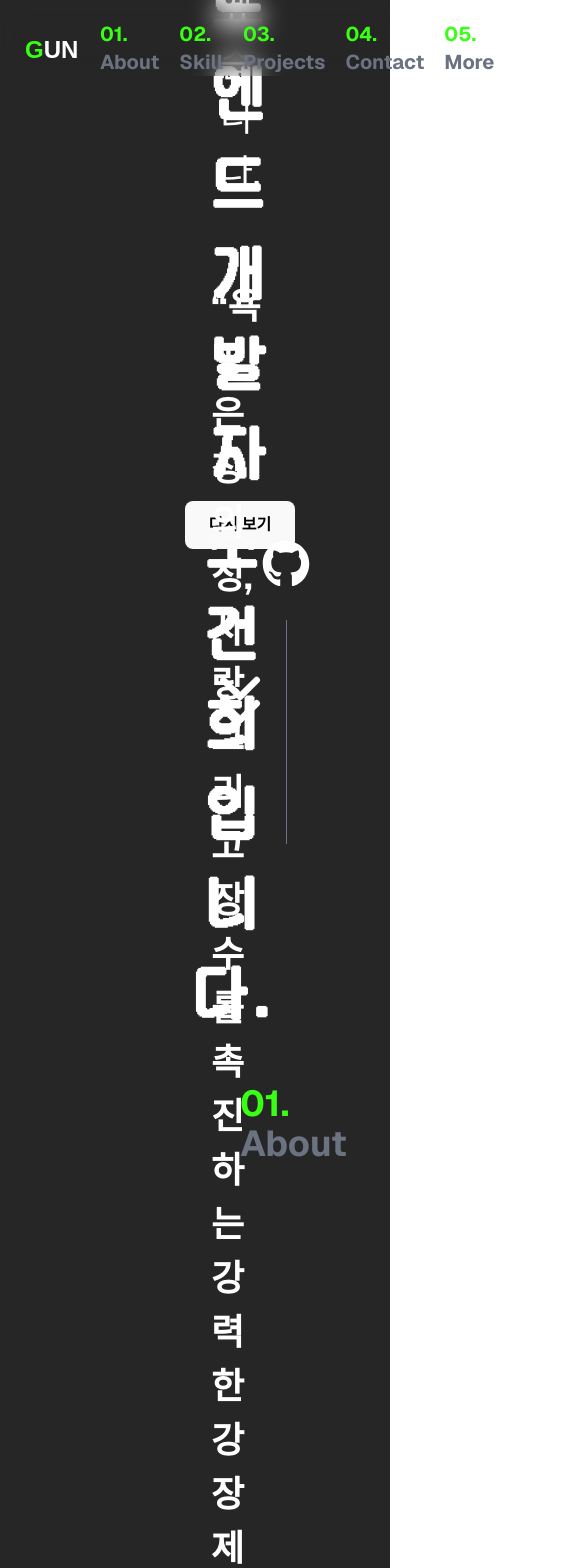
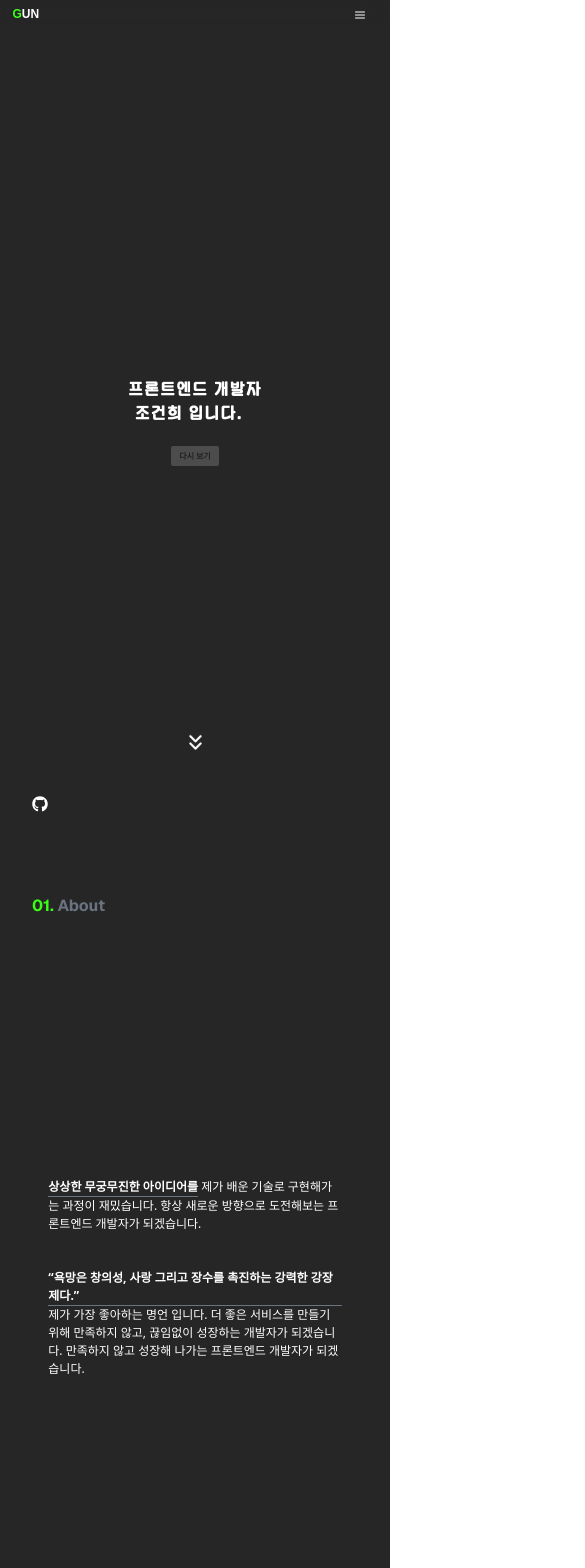
Before and after one commit to gunhee0421/portfolio, a Next.js app: page / in a window 390 px wide. Shown: the top 1568 px of the page, 585 px wide, since content can reach past the window. Built offline with nearby package versions, Linux system fonts and the light colour scheme.

Commit message:
fix: 반응형 레이아웃

```diff
--- a/src/app/globals.css
+++ b/src/app/globals.css
@@ -42,3 +42,11 @@ body {
   font-display: swap;
   src: url('/fonts/Toss.ttf') format('truetype');
 }
+
+@font-face {
+  font-family: 'Notosans';
+  font-style: normal;
+  font-weight: normal;
+  font-display: swap;
+  src: url('/fonts/NotosansKr.ttf') format('truetype');
+}
--- a/src/app/layout.tsx
+++ b/src/app/layout.tsx
@@ -25,7 +25,7 @@ const RootLayout = ({
   return (
     <html lang="en">
       <body
-        className={`${geistSans.variable} ${geistMono.variable} antialiased font-[family-name:var(--font-geist-sans)]`}
+        className={`${geistSans.variable} ${geistMono.variable} antialiased font-[family-name:var(--font-geist-sans)] max-w-full overflow-x-hidden`}
       >
         {children}
       </body>
--- a/src/components/Header.tsx
+++ b/src/components/Header.tsx
@@ -1,9 +1,37 @@
+'use client'
+
+import { useState } from 'react'
+import { AlignJustify } from 'lucide-react'
+
 export const Header = () => {
+  const [isOpen, setIsOpen] = useState(false)
+
   return (
-    <div className="flex flex-row justify-between backdrop-blur-md items-center pt-5">
+    <div className="flex flex-row min-w-full justify-between backdrop-blur-md items-center lg:pt-5">
       <div className="hover:cursor-pointer">
         <a>
-          <div className="lg:hidden">
+          <div className="sm:hidden">
+            <svg
+              xmlns="http://www.w3.org/2000/svg"
+              width="50"
+              height="25"
+              viewBox="0 0 100 50"
+              fill="none"
+            >
+              <rect width="100" height="50" fill="000000D9" />
+              <text
+                x="25"
+                y="35"
+                fontFamily="Arial, Helvetica, sans-serif"
+                fontSize="24"
+                fill="white"
+                fontWeight="bold"
+              >
+                <tspan fill="#39FF14">G</tspan>UN
+              </text>
+            </svg>
+          </div>
+          <div className="hidden sm:block lg:hidden">
             <svg
               xmlns="http://www.w3.org/2000/svg"
               width="100"
@@ -47,12 +75,72 @@ export const Header = () => {
           </div>
         </a>
       </div>
-      <nav>
-        <ul className="flex flex-row gap-5 pr-8 font-bold">
+      <div className="lg:hidden pr-6 pt-1">
+        {isOpen ? (
+          <nav
+            className={`absolute top-0 left-0 w-[100dvw] h-[100dvh] bg-white overflow-hidden`}
+          >
+            <ul
+              className="flex h-full flex-col items-center justify-around pr-8 font-bold lg:text-xl"
+              onClick={() => setIsOpen(false)}
+            >
+              <li className="w-[20dvw] h-[20dvh]">
+                <a
+                  href="#about"
+                  className="flex justify-center h-full items-center text-primary hover:text-black transition-colors duration-500"
+                >
+                  <span className="text-black">01. </span>About
+                </a>
+              </li>
+              <li className="w-[20dvw] h-[20dvh]">
+                <a
+                  href="#about"
+                  className="flex justify-center h-full items-center text-primary hover:text-black transition-colors duration-500"
+                >
+                  <span className="text-black">02. </span>Skills
+                </a>
+              </li>
+              <li className="w-[20dvw] h-[20dvh]">
+                <a
+                  href="#about"
+                  className="flex justify-center h-full items-center text-primary hover:text-black transition-colors duration-500"
+                >
+                  <span className="text-black">03. </span>Projects
+                </a>
+              </li>
+              <li className="w-[20dvw] h-[20dvh]">
+                <a
+                  href="#about"
+                  className="flex justify-center h-full items-center text-primary hover:text-black transition-colors duration-500"
+                >
+                  <span className="text-black">04. </span>Contact
+                </a>
+              </li>
+              <li className="w-[20dvw] h-[20dvh]">
+                <a
+                  href="#about"
+                  className="flex justify-center h-full items-center text-primary hover:text-black transition-colors duration-500"
+                >
+                  <span className="text-black">05. </span>More
+                </a>
+              </li>
+            </ul>
+          </nav>
+        ) : (
+          <AlignJustify
+            size={25}
+            color="white"
+            className="hover:cursor-pointer size-3 sm:size-7"
+            onClick={() => setIsOpen(true)}
+          />
+        )}
+      </div>
+      <nav className="hidden lg:block">
+        <ul className="flex flex-row gap-5 pr-8 font-bold lg:text-xl">
           <li>
             <a
               href="#about"
-              className="text-garyFont text-xl hover:text-primary transition-colors duration-500"
+              className="text-garyFont hover:text-primary transition-colors duration-500"
             >
               <span className="text-primary">01. </span>About
             </a>
@@ -60,7 +148,7 @@ export const Header = () => {
           <li>
             <a
               href="#skill"
-              className="text-garyFont text-xl hover:text-primary transition-colors duration-500"
+              className="text-garyFont hover:text-primary transition-colors duration-500"
             >
               <span className="text-primary">02. </span>Skill
             </a>
@@ -68,7 +156,7 @@ export const Header = () => {
           <li>
             <a
               href="#project"
-              className="text-garyFont text-xl hover:text-primary transition-colors duration-500"
+              className="text-garyFont hover:text-primary transition-colors duration-500"
             >
               <span className="text-primary">03. </span>Projects
             </a>
@@ -76,7 +164,7 @@ export const Header = () => {
           <li>
             <a
               href="#contact"
-              className="text-garyFont text-xl hover:text-primary transition-colors duration-500"
+              className="text-garyFont hover:text-primary transition-colors duration-500"
             >
               <span className="text-primary">04. </span>Contact
             </a>
@@ -84,7 +172,7 @@ export const Header = () => {
           <li>
             <a
               href="#more"
-              className="text-garyFont text-xl hover:text-primary transition-colors duration-500"
+              className="text-garyFont hover:text-primary transition-colors duration-500"
             >
               <span className="text-primary">05. </span>More
             </a>
--- a/src/components/Main.tsx
+++ b/src/components/Main.tsx
@@ -10,7 +10,10 @@ const Main = () => {
       <header className="fixed w-screen z-30">
         <Header />
       </header>
-      <main className="px-[15rem]">
+      <main className="px-8 sm:px-[4rem] md:px-[4rem] lg:px-[5rem] xl:[7rem] 2xl:px-[15rem]">
+        <div className="fixed bottom-0 xl:right-8 2xl:right-20 w-fit">
+          <LeftNavigation />
+        </div>
         <div>
           <IntroSection />
         </div>
@@ -20,9 +23,6 @@ const Main = () => {
         <div>
           <SkillSection />
         </div>
-        <div className="fixed bottom-0 right-20 w-fit">
-          <LeftNavigation />
-        </div>
       </main>
     </div>
   )
--- a/src/components/Main/AboutSection.tsx
+++ b/src/components/Main/AboutSection.tsx
@@ -1,23 +1,25 @@
 'use client'
 
-import { useState } from 'react'
+import React, { useState } from 'react'
 
-export const AboutSection = () => {
-  const [visible, setVisible] = useState(0)
-
+const WebDesign: React.FC<{
+  visible: number
+  setVisible: React.Dispatch<React.SetStateAction<number>>
+}> = ({ visible, setVisible }) => {
   return (
-    <section id="about" className="h-screen py-60">
-      <div className="flex flex-row justify-between h-full">
-        <div className="w-[40%] relative group">
-          <h1 className="pb-20">
+    <div className="hidden sm:flex flex-row justify-between h-full">
+      <div className="w-[40%] relative group pr-4">
+        <h1 className="md:pb-6 xl:pb-10 2xl:pb-20">
           <a
             href="#about"
-              className="text-garyFont text-4xl font-bold hover:text-primary transition-colors duration-500"
+            className="text-garyFont md:text-2xl xl:text-3xl 2xl:text-4xl font-bold hover:text-primary transition-colors duration-500"
           >
             <span className="text-primary">01. </span>About
           </a>
         </h1>
-          <div className={`transition-opacity duration-700 w-full h-full`}>
+        <div
+          className={`flex justify-center items-center transition-opacity duration-700 w-[80%] h-[80%]`}
+        >
           {visible === 1 && (
             <iframe
               src="https://giphy.com/embed/SOb4AcaDitenU4XKdC"
@@ -35,7 +37,7 @@ export const AboutSection = () => {
         </div>
       </div>
       <div
-          className={`w-[60%] text-4xl flex flex-col items-center justify-center transition-all duration-500 ${
+        className={`w-[60%] font-notoSans md:text-[2dvw] xl:text-3xl 2xl:text-4xl flex flex-col items-center justify-center transition-all duration-500 ${
           visible > 0 ? 'text-[#696969]' : 'text-white'
         }`}
       >
@@ -70,12 +72,81 @@ export const AboutSection = () => {
           >
             “욕망은 창의성, 사랑 그리고 장수를 촉진하는 강력한 강장제다.”
           </strong>{' '}
-            제가 가장 좋아하는 명언 입니다. 더 좋은 서비스를 만들기 위해
-            만족하지 않고, 끊임없이 성장하는 개발자가 되겠습니다. 만족하지 않고
-            성장해 나가는 프론트엔드 개발자가 되겠습니다.
+          제가 가장 좋아하는 명언 입니다. 더 좋은 서비스를 만들기 위해 만족하지
+          않고, 끊임없이 성장하는 개발자가 되겠습니다. 만족하지 않고 성장해
+          나가는 프론트엔드 개발자가 되겠습니다.
         </p>
       </div>
     </div>
+  )
+}
+
+const MobileDesign: React.FC<{
+  visible: number
+  setVisible: React.Dispatch<React.SetStateAction<number>>
+}> = ({ visible, setVisible }) => {
+  return (
+    <div className="flex flex-col h-full sm:hidden">
+      <h1 className="md:pb-6 xl:pb-10 2xl:pb-20">
+        <a
+          href="#about"
+          className="text-garyFont md:text-2xl xl:text-3xl 2xl:text-4xl font-bold hover:text-primary transition-colors duration-500"
+        >
+          <span className="text-primary">01. </span>About
+        </a>
+      </h1>
+      <div
+        className={`w-[90%] m-auto font-notoSans text-[0.75rem] md:text-[2dvw] xl:text-3xl 2xl:text-4xl flex flex-col items-center justify-center transition-all duration-500 ${
+          visible > 0 ? 'text-[#696969]' : 'text-white'
+        }`}
+      >
+        <p
+          style={{ lineHeight: '1.5' }}
+          className="transition-opacity duration-500"
+        >
+          <strong
+            className={`relative inline-block font-bold border-b border-gray-500 before:absolute before:left-0 before:bottom-0 before:h-[1px] before:w-0 before:bg-white before:origin-left before:transition-all before:duration-500 hover:before:w-full ${
+              visible === 1 && 'text-white'
+            }`}
+            onMouseEnter={() => setVisible(1)}
+            onMouseLeave={() => setVisible(0)}
+          >
+            상상한 무궁무진한 아이디어를
+          </strong>{' '}
+          제가 배운 기술로 구현해가는 과정이 재밌습니다. 항상 새로운 방향으로
+          도전해보는 프론트엔드 개발자가 되겠습니다.
+        </p>
+        <br />
+        <br />
+        <p
+          style={{ lineHeight: '1.5' }}
+          className="transition-opacity duration-500"
+        >
+          <strong
+            className={`relative inline-block font-bold border-b border-gray-500 before:absolute before:left-0 before:bottom-0 before:h-[1px] before:w-0 before:bg-white before:origin-left before:transition-all before:duration-500 hover:before:w-full ${
+              visible === 2 && 'text-white'
+            }`}
+            onMouseEnter={() => setVisible(2)}
+            onMouseLeave={() => setVisible(0)}
+          >
+            “욕망은 창의성, 사랑 그리고 장수를 촉진하는 강력한 강장제다.”
+          </strong>{' '}
+          제가 가장 좋아하는 명언 입니다. 더 좋은 서비스를 만들기 위해 만족하지
+          않고, 끊임없이 성장하는 개발자가 되겠습니다. 만족하지 않고 성장해
+          나가는 프론트엔드 개발자가 되겠습니다.
+        </p>
+      </div>
+    </div>
+  )
+}
+
+export const AboutSection = () => {
+  const [visible, setVisible] = useState(0)
+
+  return (
+    <section id="about" className="h-screen py-[50px] sm:py-[20dvh]">
+      <WebDesign visible={visible} setVisible={setVisible} />
+      <MobileDesign visible={visible} setVisible={setVisible} />
     </section>
   )
 }
--- a/src/components/Main/IntroSection.tsx
+++ b/src/components/Main/IntroSection.tsx
@@ -67,12 +67,12 @@ const IntroSection = () => {
 
   return (
     <section className="w-full h-screen flex flex-col items-center justify-center">
-      <h1 className="text-white text-6xl font-bold mb-5 text-center font-toss">
+      <h1 className="text-white sm:text-2xl md:text-4xl lg:text-6xl font-bold mb-5 text-center font-toss">
         {getLinesWithEffect(displayText)}
       </h1>
       <button
         onClick={startTyping}
-        className={`absolute bottom-[35vh] px-6 py-3 bg-zinc-50 text-black hover:bg-primary font-bold rounded-lg hover:bg-primary-dark transition duration-300 animate-blink ${
+        className={`text-[8px] sm:text-sm md:text-lg px-2 py-1 rounded-sm lg:px-6 lg:py-3 bg-zinc-50 text-black hover:bg-primary font-bold lg:rounded-lg hover:bg-primary-dark transition duration-300 animate-blink ${
           showRestartButton ? 'block' : 'hidden'
         }`}
       >
@@ -82,7 +82,22 @@ const IntroSection = () => {
         href="#about"
         className={`${showRestartButton ? 'block' : 'hidden'} absolute bottom-[10vh]`}
       >
-        <ChevronsDown size={80} className="text-white animate-bounce" />
+        <ChevronsDown
+          size={80}
+          className="text-white animate-bounce hidden lg:block"
+        />
+        <ChevronsDown
+          size={25}
+          className="text-white animate-bounce sm:hidden"
+        />
+        <ChevronsDown
+          size={40}
+          className="text-white animate-bounce hidden sm:block md:hidden"
+        />
+        <ChevronsDown
+          size={60}
+          className="text-white animate-bounce hidden md:block lg:hidden"
+        />
       </a>
     </section>
   )
--- a/src/components/Main/SkillSection.tsx
+++ b/src/components/Main/SkillSection.tsx
@@ -10,7 +10,9 @@ const SkillComponent: React.FC<{
   className?: string
 }> = ({ image, title, percent, className }) => {
   return (
-    <li className={`flex flex-row items-center space-x-4 ${className}`}>
+    <li
+      className={`flex flex-row items-center space-x-4 font-notoSans ${className}`}
+    >
       <div className="flex flex-col items-center mr-6">
         <Image
           src={`/images/skill/${image}.png`}
@@ -18,7 +20,7 @@ const SkillComponent: React.FC<{
           height={100}
           alt={`${title} image`}
         />
-        <span className="mt-4 font-toss font-bold text-center">{title}</span>
+        <span className="mt-4 font-bold text-center">{title}</span>
       </div>
 
       <div className="relative w-60 h-8 bg-gray-800 shadow-md border-2 border-gray-700 overflow-hidden">
--- a/src/components/navigation.tsx
+++ b/src/components/navigation.tsx
@@ -11,12 +11,12 @@ export const LeftNavigation = () => {
           xmlns="http://www.w3.org/2000/svg"
           viewBox="0 0 496 512"
           fill="currentColor"
-          className="w-12 h-12"
+          className="w-4 h-4 sm:w-6 sm:h-6 md:w-8 md:h-8 xl:w-10 xl:h-10 2xl:w-12 2xl:h-12"
         >
           <path d="M244.8 8C106.1 8 0 113.3 0 252c0 110.9 69.8 205.8 169.5 239.2 12.8 2.3 17.3-5.6 17.3-12.1 0-6.2-.3-40.4-.3-61.4 0 0-70 15-84.7-29.8 0 0-11.4-29.1-27.8-36.6 0 0-22.9-15.7 1.6-15.4 0 0 24.9 2 38.6 25.8 21.9 38.6 58.6 27.5 72.9 20.9 2.3-16 8.8-27.1 16-33.7-55.9-6.2-112.3-14.3-112.3-110.5 0-27.5 7.6-41.3 23.6-58.9-2.6-6.5-11.1-33.3 2.6-67.9 20.9-6.5 69 27 69 27 20-5.6 41.5-8.5 62.8-8.5s42.8 2.9 62.8 8.5c0 0 48.1-33.6 69-27 13.7 34.7 5.2 61.4 2.6 67.9 16 17.7 25.8 31.5 25.8 58.9 0 96.5-58.9 104.2-114.8 110.5 9.2 7.9 17 22.9 17 46.4 0 33.7-.3 75.4-.3 83.6 0 6.5 4.6 14.4 17.3 12.1C428.2 457.8 496 362.9 496 252 496 113.3 383.5 8 244.8 8z" />
         </svg>
       </a>
-      <div className="h-56 w-[1px] bg-garyFont" />
+      <div className="h-18 md:h-36 xl:h-56 w-[1px] bg-garyFont" />
     </div>
   )
 }
@@ -31,7 +31,7 @@ export const RightNavigation = () => {
       >
         rjsgml771@naver.com
       </a>
-      <div className="h-52 w-[1px] bg-garyFont" />
+      <div className="h-28 sm:h-32 xl:h-48 2xl:h-52 w-[1px] bg-garyFont" />
     </div>
   )
 }
--- a/tailwind.config.ts
+++ b/tailwind.config.ts
@@ -9,7 +9,8 @@ export default {
   theme: {
     extend: {
       fontFamily: {
-        toss: ['Toss', 'sans-serif'],
+        toss: ['Toss'],
+        notoSans: ['Noto Sans'],
       },
       colors: {
         background: 'var(--background)',
```
Also changed, not shown: 1 other file (tests, documents, lock files or other folders). Lines whose indentation alone changed are shown as unchanged.
